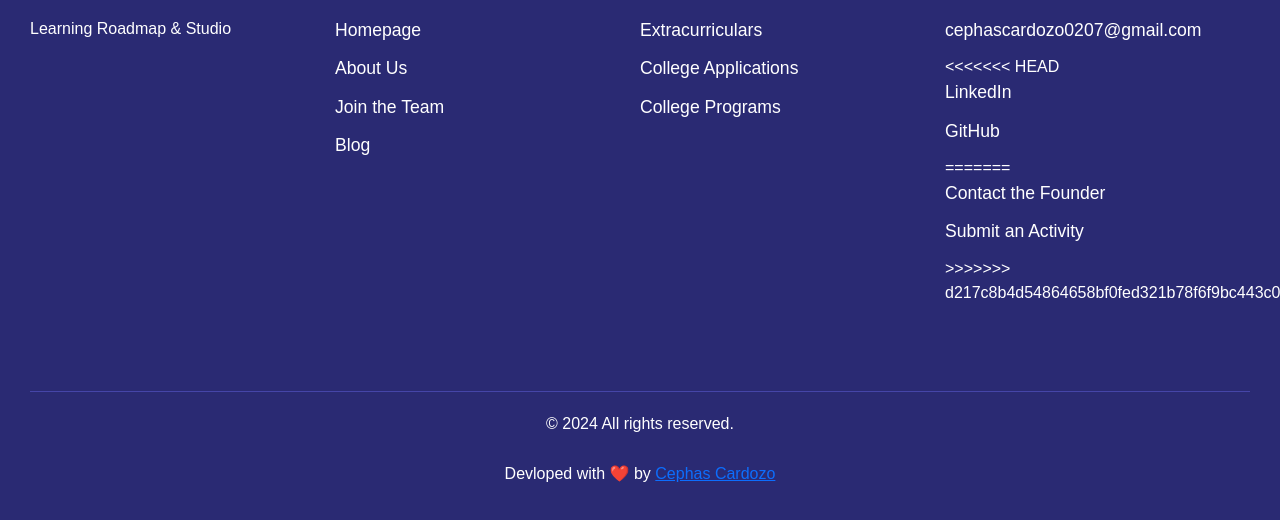
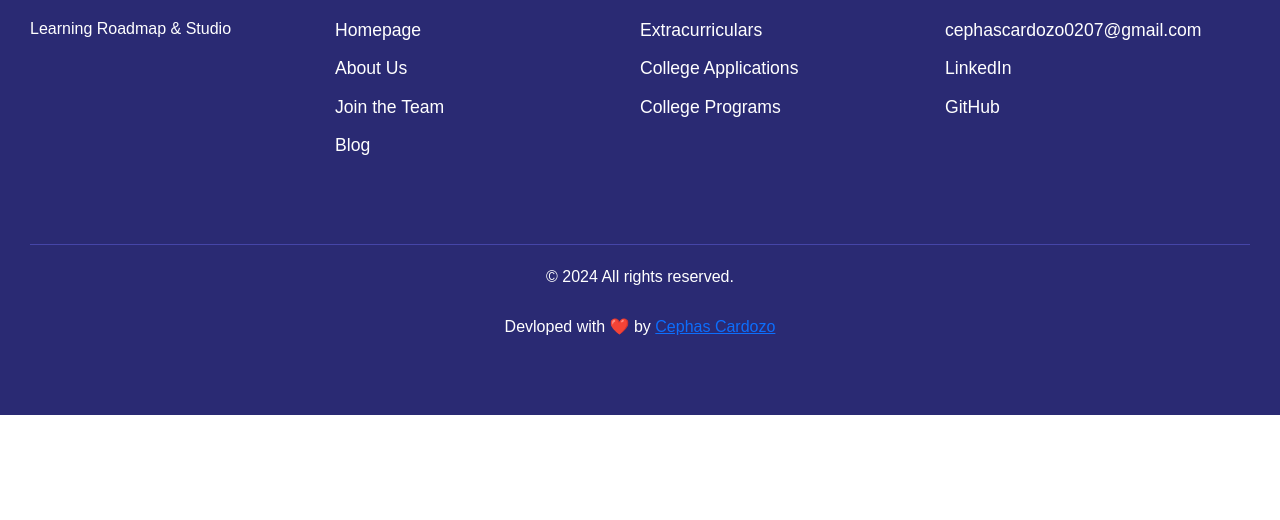
Before and after one commit to cephascard0207/CTGuide-webapp_v1.0, a plain HTML site: page learnstudio.html in a window 1280 px wide. Shown: the part 1070-1590 px from the top of the page. After the commit the page ends 1485 px from the top, so only its background shows below. Drawn offline with nearby package versions, Linux system fonts and the light colour scheme.

Commit message:
Minor Changes

```diff
--- a/learnstudio.html
+++ b/learnstudio.html
@@ -497,16 +497,11 @@ footer {
         </div>
         <div class="footer-column">
             <h3>CONTACT US</h3>
-            <ul>
-                <li><a href="mailto:cephascardozo0207@gmail.com">cephascardozo0207@gmail.com</a></li>
-<<<<<<< HEAD
-                <li><a href="https://www.linkedin.com/in/cephas-cardozo/?originalSubdomain=in">LinkedIn</a></li>
-                <li><a href="https://github.com/cephascard0207">GitHub</a></li>
-=======
-                <li><a href="#">Contact the Founder</a></li>
-                <li><a href="#">Submit an Activity</a></li>
->>>>>>> d217c8b4d54864658bf0fed321b78f6f9bc443c0
-            </ul>
+                <ul>
+                    <li><a href="mailto:cephascardozo0207@gmail.com">cephascardozo0207@gmail.com</a></li>
+                    <li><a href="https://www.linkedin.com/in/cephas-cardozo/?originalSubdomain=in">LinkedIn</a></li>
+                    <li><a href="https://github.com/cephascard0207">GitHub</a></li>
+                </ul>
         </div>
     </div>
     <div class="footer-bottom">
```
